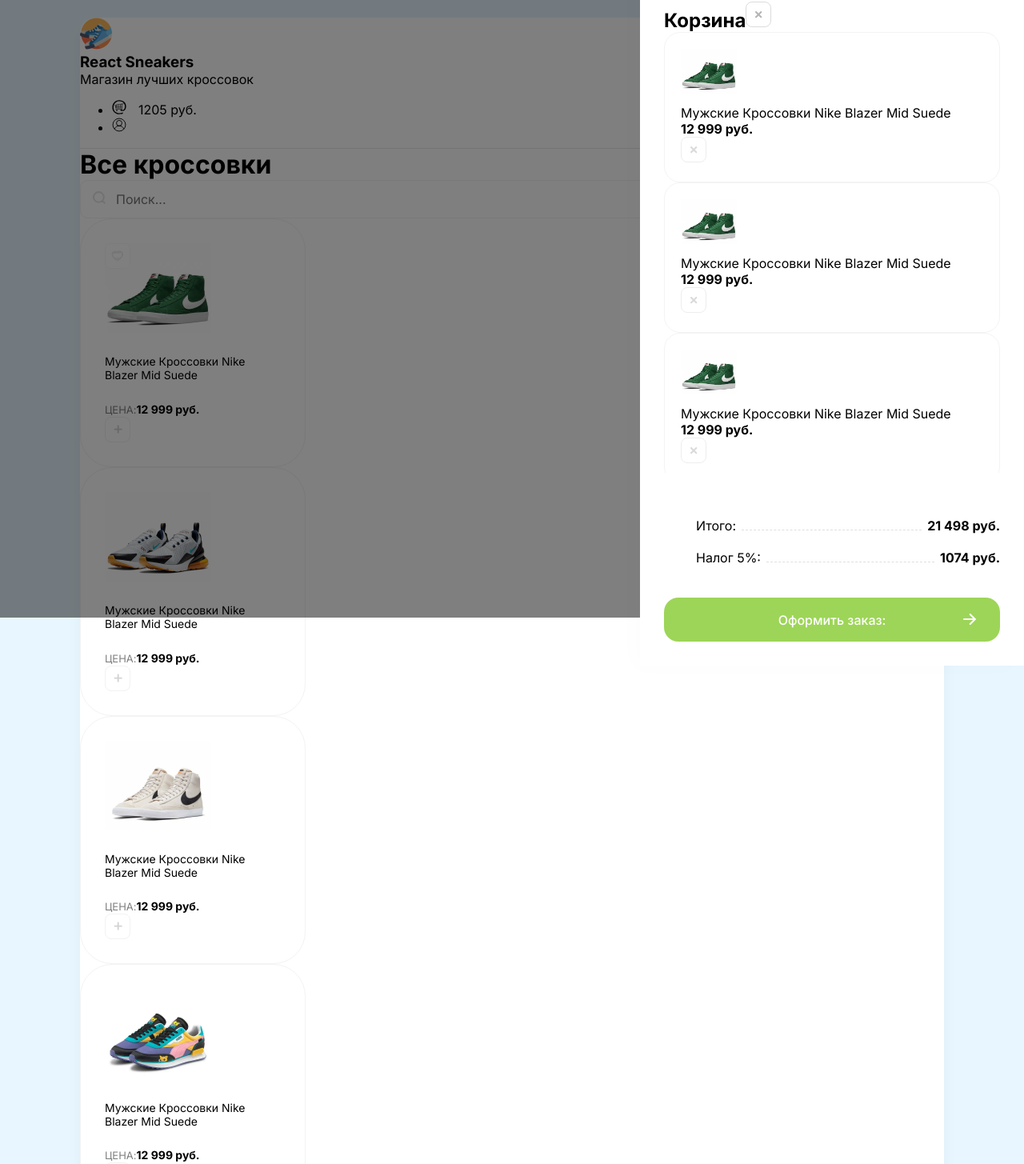
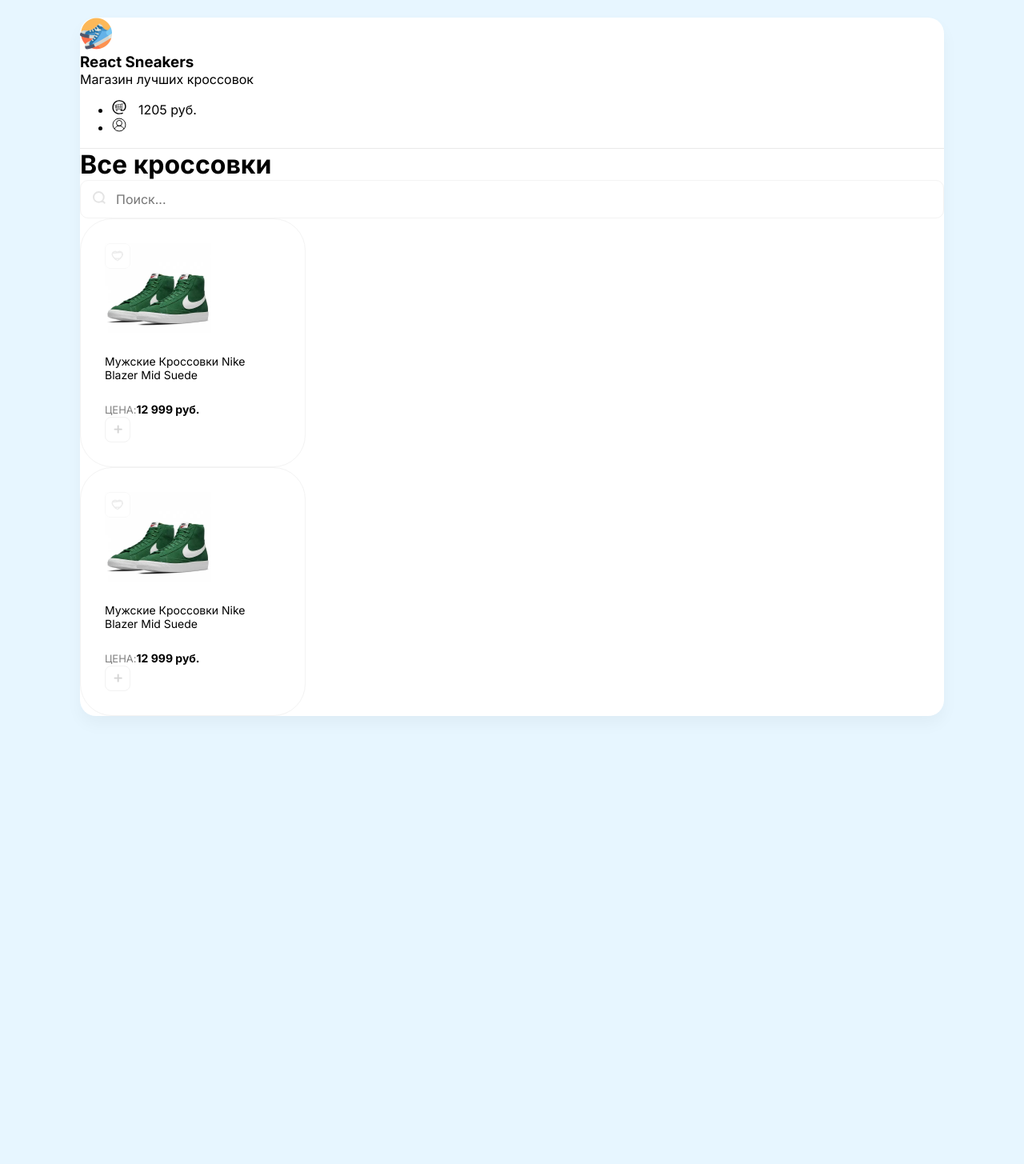
Before and after one commit to 1G000/react-sneakers, a React (Create React App) app: page / in a window 1280 px wide. Shown: the part 28-1483 px from the top of the page at 80% size. After the commit the page ends 973 px from the top, so only its background shows below. Built offline with nearby package versions, Linux system fonts and the light colour scheme.

Commit message:
Создал первые классовые компоненты и начал применять метод map

```diff
--- a/src/App.js
+++ b/src/App.js
@@ -1,90 +1,18 @@
 import "./App.css"
+import Card from "./components/Card"
+import Header from "./components/Header"
+import Drawer from "./components/Drawer"
+
+const arr = [
+  { name: "Мужские Кроссовки Nike Blazer Mid Suede", price: 12999 },
+  { name: "Мужские Кроссовки Nike Air Max 270", price: 15600 },
+]
 
 function App() {
   return (
     <div className="wrapper clear">
-      <div className="overlay">
-        <div className="drawer">
-          <h2 className="mb-30 d-flex justify-between">
-            Корзина
-            <img className="removeBtn cu-p" src="img/x.svg" alt="x" />
-          </h2>
-
-          <div className="items">
-            <div className="cartItem d-flex align-center mb-20">
-              <div
-                style={{ backgroundImage: 'url("img/sneakers/1.jpg")' }}
-                className="cartItemImg"
-              ></div>
-              <div className="mr-20 flex">
-                <p className="mb-5">Мужские Кроссовки Nike Blazer Mid Suede</p>
-                <b>12 999 руб.</b>
-              </div>
-              <img className="removeBtn" src="img/x.svg" alt="x" />
-            </div>
-            <div className="cartItem d-flex align-center mb-20">
-              <div
-                style={{ backgroundImage: 'url("img/sneakers/1.jpg")' }}
-                className="cartItemImg"
-              ></div>
-              <div className="mr-20 flex">
-                <p className="mb-5">Мужские Кроссовки Nike Blazer Mid Suede</p>
-                <b>12 999 руб.</b>
-              </div>
-              <img className="removeBtn" src="img/x.svg" alt="x" />
-            </div>
-            <div className="cartItem d-flex align-center">
-              <div
-                style={{ backgroundImage: 'url("img/sneakers/1.jpg")' }}
-                className="cartItemImg"
-              ></div>
-              <div className="mr-20 flex">
-                <p className="mb-5">Мужские Кроссовки Nike Blazer Mid Suede</p>
-                <b>12 999 руб.</b>
-              </div>
-              <img className="removeBtn" src="img/x.svg" alt="x" />
-            </div>
-          </div>
-          <div className="cartTotalBlock">
-            <ul>
-              <li>
-                <span>Итого:</span>
-                <div></div>
-                <b>21 498 руб.</b>
-              </li>
-              <li>
-                <span>Налог 5%:</span>
-                <div></div>
-                <b>1074 руб.</b>
-              </li>
-            </ul>
-            <button className="greenButton">
-              Оформить заказ:
-              <img src="/img/arrow.svg" alt="Arrow" />
-            </button>
-          </div>
-        </div>
-      </div>
-
-      <header className="d-flex justify-between align-center p-40">
-        <div className="d-flex align-center">
-          <img width={40} height={40} src="/img/logo.png" alt="logo" />
-          <div>
-            <h3 className="text-uppercase"> React Sneakers</h3>
-            <p className="opacity-5">Магазин лучших кроссовок</p>
-          </div>
-        </div>
-        <ul className="d-flex">
-          <li className="mr-30">
-            <img width={18} height={18} src="/img/cart.svg" alt="cart" />
-            <span>1205 руб.</span>
-          </li>
-          <li>
-            <img width={18} height={18} src="/img/user.svg" alt="user" />
-          </li>
-        </ul>
-      </header>
-
+      <Drawer />
+      <Header />
       <div className="content p-40">
         <div className="mb-40 d-flex align-center justify-between">
           <h1>Все кроссовки</h1>
@@ -95,101 +23,8 @@
         </div>
 
         <div className="sneakers d-flex">
-          <div className="card">
-            <div className="favorite">
-              <img src="/img/heart-unliked.svg" alt="Unliked" />
-            </div>
-            <img
-              width={133}
-              height={112}
-              src="/img/sneakers/1.jpg"
-              alt="blazergreen"
-            />
-            <h5>Мужские Кроссовки Nike Blazer Mid Suede</h5>
-            <div className="d-flex justify-between align-center">
-              <div className="d-flex flex-column">
-                <span>Цена:</span>
-                <b>12 999 руб.</b>
-              </div>
-              <button className="button">
-                <img
-                  width={11}
-                  height={11}
-                  src="/img/plus.svg"
-                  alt="plus"
-                ></img>
-              </button>
-            </div>
-          </div>
-          <div className="card">
-            <img
-              width={133}
-              height={112}
-              src="/img/sneakers/2.jpg"
-              alt="blazergreen"
-            />
-            <h5>Мужские Кроссовки Nike Blazer Mid Suede</h5>
-            <div className="d-flex justify-between align-center">
-              <div className="d-flex flex-column">
-                <span>Цена:</span>
-                <b>12 999 руб.</b>
-              </div>
-              <button className="button">
-                <img
-                  width={11}
-                  height={11}
-                  src="/img/plus.svg"
-                  alt="plus"
-                ></img>
-              </button>
-            </div>
-          </div>
-          <div className="card">
-            <img
-              width={133}
-              height={112}
-              src="/img/sneakers/3.jpg"
-              alt="blazergreen"
-            />
-            <h5>Мужские Кроссовки Nike Blazer Mid Suede</h5>
-            <div className="d-flex justify-between align-center">
-              <div className="d-flex flex-column">
-                <span>Цена:</span>
-                <b>12 999 руб.</b>
-              </div>
-              <button className="button">
-                <img
-                  width={11}
-                  height={11}
-                  src="/img/plus.svg"
-                  alt="plus"
-                ></img>
-              </button>
-            </div>
-          </div>
-          <div className="card">
-            <img
-              width={133}
-              height={112}
-              src="/img/sneakers/4.jpg"
-              alt="blazergreen"
-            />
-            <h5>Мужские Кроссовки Nike Blazer Mid Suede</h5>
-            <div className="d-flex justify-between align-center">
-              <div className="d-flex flex-column">
-                <span>Цена:</span>
-                <b>12 999 руб.</b>
-              </div>
-              <button className="button">
-                <img
-                  width={11}
-                  height={11}
-                  src="/img/plus.svg"
-                  alt="plus"
-                ></img>
-              </button>
-            </div>
-          </div>
+          <Card />
+          <Card />
         </div>
       </div>
     </div>
--- /dev/null
+++ b/src/components/Card.js
@@ -0,0 +1,27 @@
+function Card() {
+  return (
+    <div className="card">
+      <div className="favorite">
+        <img src="/img/heart-unliked.svg" alt="Unliked" />
+      </div>
+      <img
+        width={133}
+        height={112}
+        src="/img/sneakers/1.jpg"
+        alt="blazergreen"
+      />
+      <h5>Мужские Кроссовки Nike Blazer Mid Suede</h5>
+      <div className="d-flex justify-between align-center">
+        <div className="d-flex flex-column">
+          <span>Цена:</span>
+          <b>12 999 руб.</b>
+        </div>
+        <button className="button">
+          <img width={11} height={11} src="/img/plus.svg" alt="plus"></img>
+        </button>
+      </div>
+    </div>
+  )
+}
+
+export default Card
--- /dev/null
+++ b/src/components/Drawer.js
@@ -0,0 +1,68 @@
+function Drawer() {
+  return (
+    <div style={{ display: "none" }} className="overlay">
+      <div className="drawer">
+        <h2 className="mb-30 d-flex justify-between">
+          Корзина
+          <img className="removeBtn cu-p" src="img/x.svg" alt="x" />
+        </h2>
+
+        <div className="items">
+          <div className="cartItem d-flex align-center mb-20">
+            <div
+              style={{ backgroundImage: 'url("img/sneakers/1.jpg")' }}
+              className="cartItemImg"
+            ></div>
+            <div className="mr-20 flex">
+              <p className="mb-5">Мужские Кроссовки Nike Blazer Mid Suede</p>
+              <b>12 999 руб.</b>
+            </div>
+            <img className="removeBtn" src="img/x.svg" alt="x" />
+          </div>
+          <div className="cartItem d-flex align-center mb-20">
+            <div
+              style={{ backgroundImage: 'url("img/sneakers/1.jpg")' }}
+              className="cartItemImg"
+            ></div>
+            <div className="mr-20 flex">
+              <p className="mb-5">Мужские Кроссовки Nike Blazer Mid Suede</p>
+              <b>12 999 руб.</b>
+            </div>
+            <img className="removeBtn" src="img/x.svg" alt="x" />
+          </div>
+          <div className="cartItem d-flex align-center">
+            <div
+              style={{ backgroundImage: 'url("img/sneakers/1.jpg")' }}
+              className="cartItemImg"
+            ></div>
+            <div className="mr-20 flex">
+              <p className="mb-5">Мужские Кроссовки Nike Blazer Mid Suede</p>
+              <b>12 999 руб.</b>
+            </div>
+            <img className="removeBtn" src="img/x.svg" alt="x" />
+          </div>
+        </div>
+        <div className="cartTotalBlock">
+          <ul>
+            <li>
+              <span>Итого:</span>
+              <div></div>
+              <b>21 498 руб.</b>
+            </li>
+            <li>
+              <span>Налог 5%:</span>
+              <div></div>
+              <b>1074 руб.</b>
+            </li>
+          </ul>
+          <button className="greenButton">
+            Оформить заказ:
+            <img src="/img/arrow.svg" alt="Arrow" />
+          </button>
+        </div>
+      </div>
+    </div>
+  )
+}
+
+export default Drawer
--- /dev/null
+++ b/src/components/Header.js
@@ -0,0 +1,24 @@
+function Header() {
+  return (
+    <header className="d-flex justify-between align-center p-40">
+      <div className="d-flex align-center">
+        <img width={40} height={40} src="/img/logo.png" alt="logo" />
+        <div>
+          <h3 className="text-uppercase"> React Sneakers</h3>
+          <p className="opacity-5">Магазин лучших кроссовок</p>
+        </div>
+      </div>
+      <ul className="d-flex">
+        <li className="mr-30">
+          <img width={18} height={18} src="/img/cart.svg" alt="cart" />
+          <span>1205 руб.</span>
+        </li>
+        <li>
+          <img width={18} height={18} src="/img/user.svg" alt="user" />
+        </li>
+      </ul>
+    </header>
+  )
+}
+
+export default Header
```
